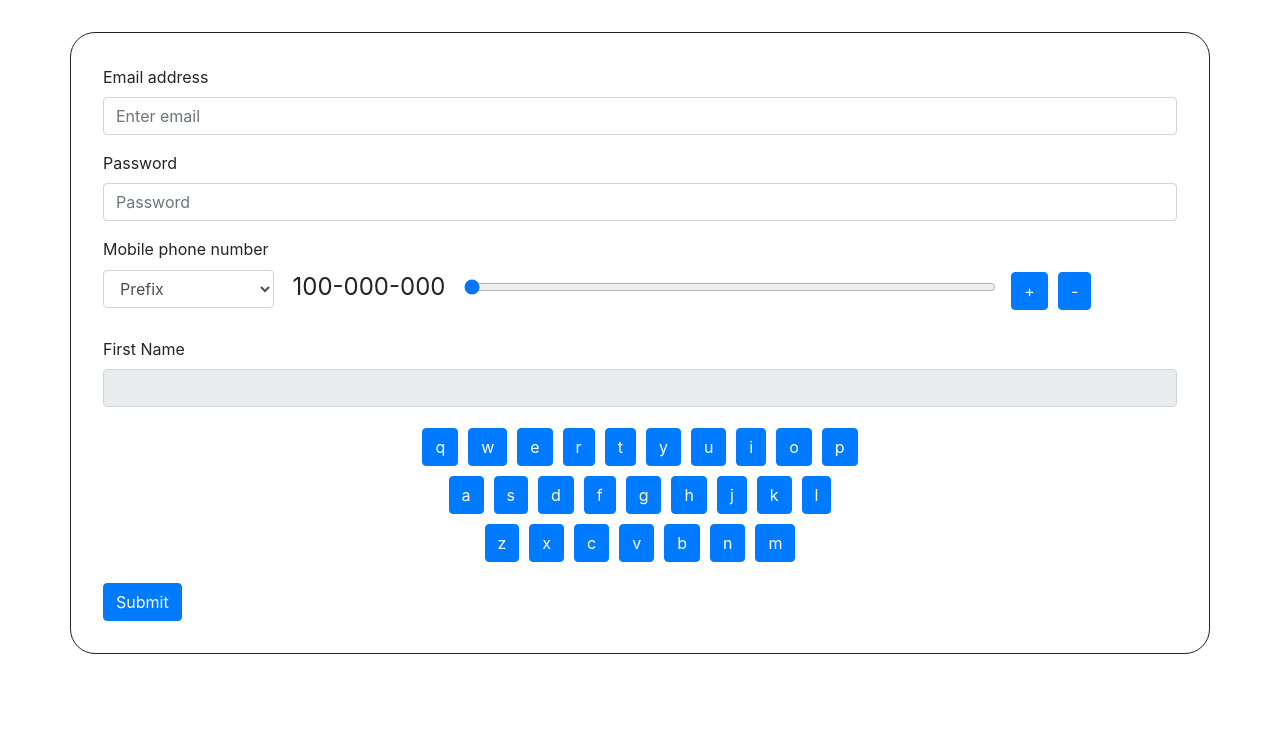
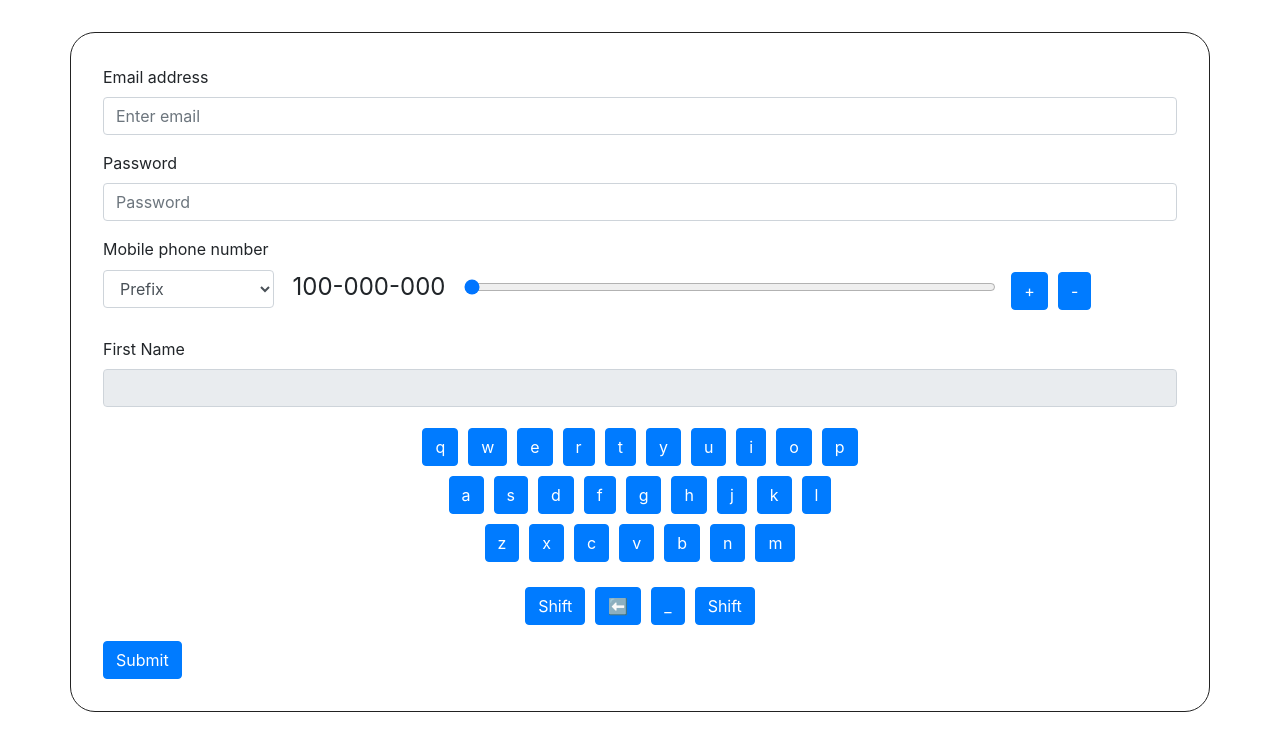
Before and after one commit to ktomkow/HellForms, a React (Create React App) app: page / in a window 1280 px wide. Shown: the top 750 px of the page. Built offline with nearby package versions, Linux system fonts and the light colour scheme.

Commit message:
Shift, backspace, space

```diff
--- a/src/NiceTextInput.jsx
+++ b/src/NiceTextInput.jsx
@@ -5,9 +5,14 @@ import './textInput.css';
 const NiceTextInput = () => {
   const [name, setName] = useState('');
   const [moving, setMoving] = useState(false);
+  const [uppercase, setCase] = useState(false);
 
   const input = (x) => {
-    setName(name + x);
+    if (uppercase) {
+      setName(name + x.toUpperCase());
+    } else {
+      setName(name + x);
+    }
 
     if (!moving) {
       move();
@@ -18,10 +23,17 @@ const NiceTextInput = () => {
     setMoving(true);
     const buttons = document.getElementsByClassName('char-button');
     for (let i = 0; i < buttons.length; i++) {
-      const duration = Math.random() * 5.0 + 5.0;
-      buttons[i].style.setProperty('animation-name', 'move');
-      buttons[i].style.setProperty('animation-duration', duration + 's');
+      const delay = Math.random() * 2.0 + 3.0;
+      setTimeout(() => {
+        const duration = Math.random() * 5.0 + 5.0;
+        buttons[i].style.setProperty('animation-name', 'move');
+        buttons[i].style.setProperty('animation-duration', duration + 's');
+      }, delay * 1000);
     }
+  };
+
+  const shiftClicked = () => {
+    setCase(!uppercase);
   };
 
   const getLetters = () => {
@@ -30,6 +42,22 @@ const NiceTextInput = () => {
     const letters3 = ['z', 'x', 'c', 'v', 'b', 'n', 'm'];
 
     return [letters1, letters2, letters3];
+  };
+
+  const shiftColor = () => {
+    if (uppercase) {
+      return 'success';
+    }
+
+    return 'primary';
+  };
+
+  const backspace = () => {
+    setName(name.slice(0, -1));
+  };
+
+  const space = () => {
+    setName(name + ' ');
   };
 
   return (
@@ -55,6 +83,28 @@ const NiceTextInput = () => {
           </Form.Row>
         );
       })}
+      <div className='center-it'>
+        <Button
+          variant={shiftColor()}
+          onClick={shiftClicked}
+          className='other-button'
+        >
+          Shift
+        </Button>
+        <Button onClick={backspace} className='other-button'>
+          ⬅
+        </Button>
+        <Button onClick={space} className='other-button'>
+          _
+        </Button>
+        <Button
+          variant={shiftColor()}
+          onClick={shiftClicked}
+          className='other-button'
+        >
+          Shift
+        </Button>
+      </div>
     </div>
   );
 };
--- a/src/textInput.css
+++ b/src/textInput.css
@@ -6,7 +6,17 @@
   animation-timing-function: linear;
 }
 
+.other-button {
+  margin: 0px 5px;
+}
+
 .buttons {
+  display: flex;
+  justify-content: center;
+}
+
+.center-it {
+  margin-top: 20px;
   display: flex;
   justify-content: center;
 }
```
